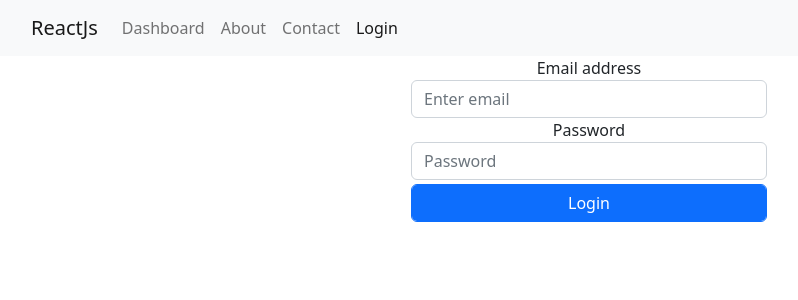
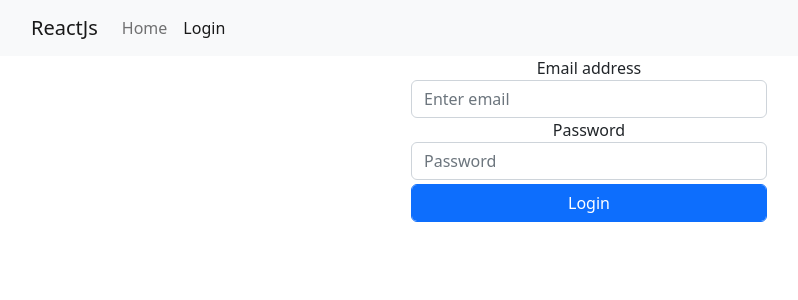
Before and after one commit to alamin899/react-js-test-project, a React (Create React App) app: page /login in a window 1280 px wide. Shown: the top 300 px of the page, without its empty margins (51-849 px from the left). Built offline with nearby package versions, Linux system fonts and the light colour scheme.

Commit message:
[feat]:create navbar dynamicly show

```diff
--- a/src/App.js
+++ b/src/App.js
@@ -1,25 +1,35 @@
 
 import './App.css';
-import NavbarComponent from "./components/navbar/Navbar";
 import {Routes, Route} from "react-router-dom";
-import Home from "./components/home/Home";
 import About from "./components/about/About";
 import Contact from "./components/contact/Contact";
 import Login from './components/auth/login';
 import PrivateOutlet from './components/privateOutlet/PrivateOutlet';
+import DashboardLayout from './components/layouts/DashboardLayout';
+import Dashboard from './components/home/Dashboard';
+import HomeLayout from './components/layouts/HomeLayout';
+import LoginOutlet from './components/privateOutlet/LoginOutlet';
+import Home from './components/home/Home';
 
 export default function App() {
     return (
         <div className="App">
-            <NavbarComponent />
+
                 <Routes>
-                        <Route path='/' element={<Login />}/>
-                        <Route path='/login' element={<Login />}/>
+                    <Route element={<HomeLayout />} >
+                        <Route path='/' element={<Home />}/>
+                        <Route path='/login' element={<LoginOutlet />}>
+                            <Route path='/login' element={<Login />}/>
+                        </Route>
+                    </Route>
+
+                    <Route element={<DashboardLayout />} >
                         <Route path="/*" element={<PrivateOutlet />} >
-                            <Route path='dashboard' element={<Home />} />
+                            <Route path='dashboard' element={<Dashboard />} />
                             <Route path="about" element={<About/>} />
                             <Route path="contact" element={<Contact />} />
                         </Route>
+                    </Route>
 
                 </Routes>
         </div>
--- a/src/components/home/Home.jsx
+++ b/src/components/home/Dashboard.jsx
@@ -1,6 +1,6 @@
 import React from "react";
 
-export default function Home() {
+export default function Dashboard() {
     return(
         <div>
             <h1>Dashboard</h1>
--- /dev/null
+++ b/src/components/layouts/DashboardLayout.jsx
@@ -0,0 +1,12 @@
+import React from 'react';
+import { Outlet } from 'react-router-dom';
+import DashboardNavbarComponent from '../navbar/DashboardNavbar';
+
+export default function DashboardLayout() {
+    return (
+        <>
+            <DashboardNavbarComponent />
+            <Outlet />
+        </>
+    )
+}
--- /dev/null
+++ b/src/components/layouts/HomeLayout.jsx
@@ -0,0 +1,12 @@
+import React from 'react';
+import { Outlet } from 'react-router-dom';
+import HomeNavbar from '../navbar/HomeNavbar';
+
+export default function HomeLayout() {
+    return (
+        <>
+            <HomeNavbar />
+            <Outlet />
+        </>
+    )
+}
--- a/src/components/navbar/Navbar.js
+++ b/src/components/navbar/DashboardNavbar.js
@@ -1,10 +1,10 @@
 import 'bootstrap/dist/css/bootstrap.min.css'
 import React from 'react';
-import {Navbar, Nav, Container,A} from 'react-bootstrap';
+import {Navbar, Nav, Container} from 'react-bootstrap';
 import {NavLink} from 'react-router-dom';
 import useAuth from '../../hooks/useAuth';
 
-export default function NavbarComponent() {
+export default function DashboardNavbarComponent() {
     const auth= useAuth();
 
     const logOut = ()=>{
--- /dev/null
+++ b/src/components/navbar/HomeNavbar.js
@@ -0,0 +1,21 @@
+import React from 'react';
+import { Container, Nav, Navbar } from 'react-bootstrap';
+import { NavLink } from 'react-router-dom';
+export default function HomeNavbar() {
+    return (
+        <div>
+            <Navbar bg="light" expand="lg">
+                <Container>
+                    <Navbar.Brand>ReactJs</Navbar.Brand>
+                    <Navbar.Toggle aria-controls="basic-navbar-nav"/>
+                    <Navbar.Collapse id="basic-navbar-nav">
+                        <Nav className="me-auto">
+                            <Nav.Link as={NavLink} to="/">Home</Nav.Link>
+                            <Nav.Link as={NavLink} to="/login">Login</Nav.Link>
+                        </Nav>
+                    </Navbar.Collapse>
+                </Container>
+            </Navbar>
+        </div>
+    );
+}
--- /dev/null
+++ b/src/components/privateOutlet/LoginOutlet.js
@@ -0,0 +1,8 @@
+import { Navigate,Outlet } from "react-router-dom";
+import useAuth from "../../hooks/useAuth";
+
+export default function LoginOutlet(){
+    let auth = useAuth();
+
+    return (auth)? <Navigate to="/dashboard" /> : <Outlet />;
+}
```
